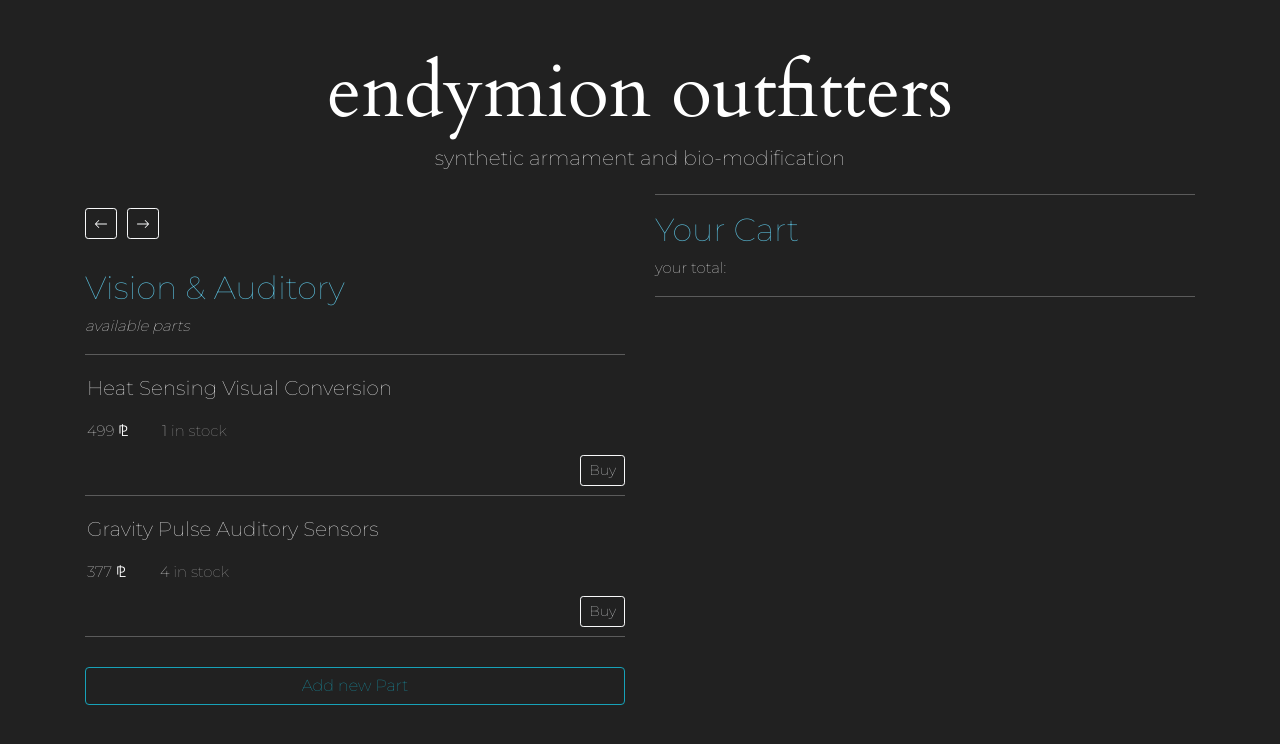
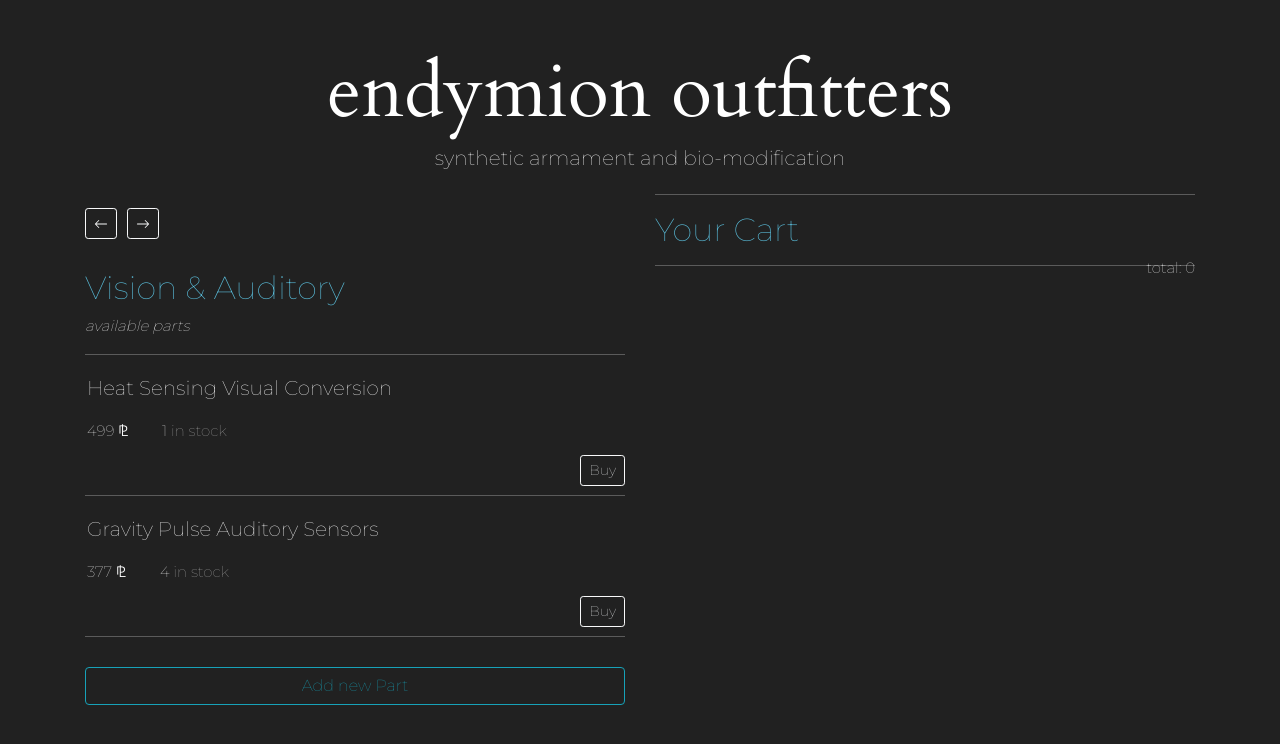
Before and after one commit to GrantEadie/cyborg-armorment, a React (Create React App) app: page / in a window 1280 px wide. Shown: the top 744 px of the page. Built offline with nearby package versions, Linux system fonts and the light colour scheme.

Commit message:
finalize cart total.

```diff
--- a/src/components/body-type/BodyTypeControl.js
+++ b/src/components/body-type/BodyTypeControl.js
@@ -9,6 +9,7 @@ class BodyTypeControl extends React.Component {
   constructor(props) {
     super(props);
     this.state = {
+      cartTotal: 0,
       masterCartList: [],
       formVisibleOnPage: false,
       selectedPart: null,
@@ -50,6 +51,7 @@ class BodyTypeControl extends React.Component {
     const currentCatIndex = this.state.bodyTypeVisibleOnPage;
     const clone = [...this.state.masterPartList]
     const cartClone = [...this.state.masterCartList]
+    let partPrice = 0;
     for (let i = 0; i <= clone[currentCatIndex].selection.length; i++){
       if (clone[currentCatIndex].selection[i].id === id){
 
@@ -67,11 +69,13 @@ class BodyTypeControl extends React.Component {
           if (e.id === currentPart.id) {
             match = true
             e.cartTotal += 1;
+            partPrice = currentPart.partPrice;
             break;
           }
         };
         if (!match) {
           cartClone.push(currentPart)
+          partPrice = currentPart.partPrice;
         }
 
         break;
@@ -82,7 +86,8 @@ class BodyTypeControl extends React.Component {
       selectedPart: null,
       formVisibleOnPage:false,
       masterPartList: clone,
-      masterCartList: cartClone
+      masterCartList: cartClone,
+      cartTotal: this.state.cartTotal + partPrice
     });
   }
 
@@ -239,7 +244,7 @@ class BodyTypeControl extends React.Component {
         <button className="arrow btn btn-outline-info btn-block" onClick={this.handleClickForm}>{buttonText}</button>
           </div>
           <div className="col-md-6">
-          <CartList onDeleteCartPart={this.handleDeleteCartPart} cartList={this.state.masterCartList}/>
+          <CartList cartTotal={this.state.cartTotal} onDeleteCartPart={this.handleDeleteCartPart} cartList={this.state.masterCartList}/>
 
           </div>
         </div>
--- a/src/components/cart/CartList.js
+++ b/src/components/cart/CartList.js
@@ -5,21 +5,12 @@ import PropTypes from "prop-types";
 
 function CartList(props) {
 
-  function cartTotal(props){
-    console.log("is this getting in?")
-    let cartOutput = 0;
-    props.cartList.map((part, index) =>
-    cartOutput = cartOutput + part.carTotal
-    )
-    return cartOutput;
-  }
-
   return (
     <React.Fragment>
     <hr />
     <div className="cartDetails">
       <h2>Your Cart</h2>
-      <p>your total: {props.cartList.map((part, index) => part.partPrice * part.cartTotal)}</p>
+      <p>total: {props.cartTotal}</p>
       </div>
       <hr />
       {props.cartList.map((part, index) =>
@@ -40,7 +31,8 @@ function CartList(props) {
 
 CartList.propTypes = {
   onDeleteCartPart: PropTypes.func,
-  cartList: PropTypes.array
+  cartList: PropTypes.array,
+  cartTotal: PropTypes.number
 }
 
 
--- a/src/index.css
+++ b/src/index.css
@@ -71,3 +71,8 @@ h2 {
 .details{
   margin-bottom:30px;
 }
+
+.cartDetails p{
+  display:inline;
+  float:right;
+}
```
